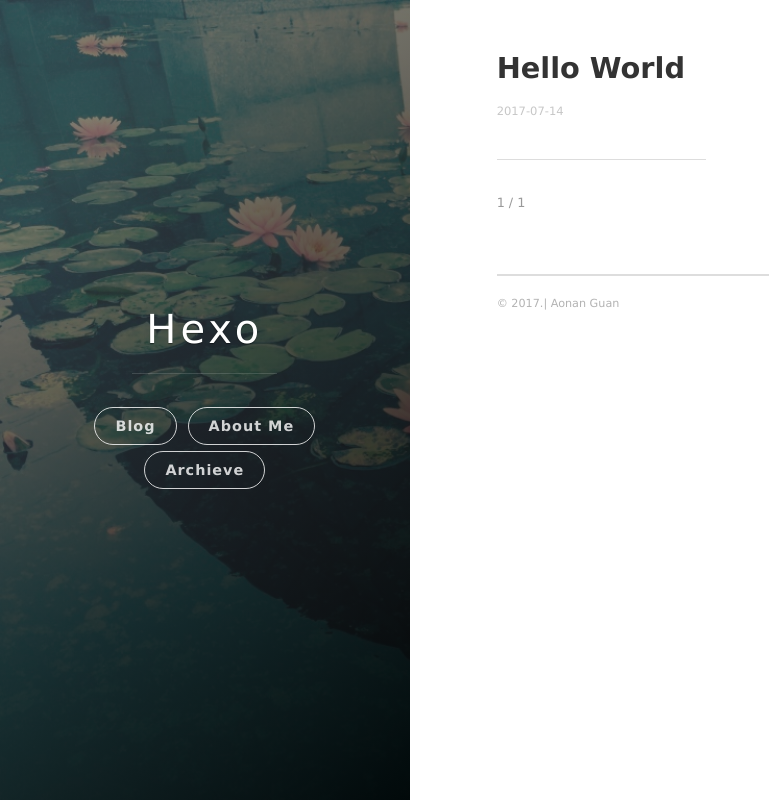
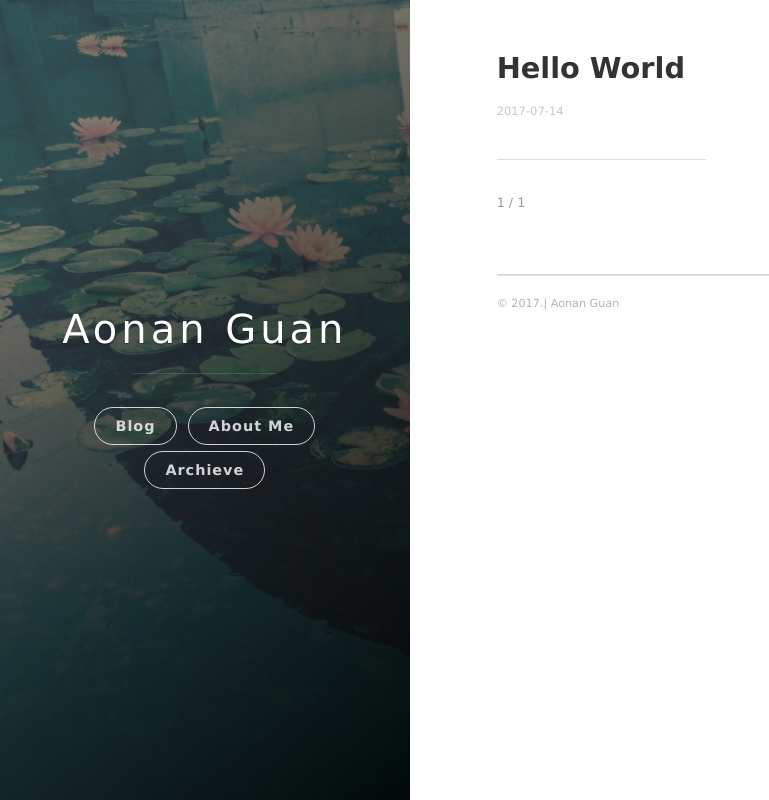
Before and after one commit to 0dd/0dd.github.io, a plain HTML site: page index.html in a window 1280 px wide. Shown: the whole page, without its empty margins (0-769 px from the left). Drawn offline with nearby package versions, Linux system fonts and the light colour scheme; some packages are replaced by stand-ins of ours.

Commit message:
Site updated: 2017-07-14 13:09:24

```diff
--- a/index.html
+++ b/index.html
@@ -7,7 +7,7 @@
 
 
     <title>
-      Hexo
+      Aonan Guan
     </title>
 
     <meta name="viewport" content="width=device-width, initial-scale=1, maximum-scale=1, user-scalable=no">
@@ -17,11 +17,11 @@
 
 
     <meta property="og:type" content="website">
-<meta property="og:title" content="Hexo">
+<meta property="og:title" content="Aonan Guan">
 <meta property="og:url" content="http://yoursite.com/index.html">
-<meta property="og:site_name" content="Hexo">
+<meta property="og:site_name" content="Aonan Guan">
 <meta name="twitter:card" content="summary">
-<meta name="twitter:title" content="Hexo">
+<meta name="twitter:title" content="Aonan Guan">
 
 
 
@@ -53,7 +53,7 @@
 
 
 
-        <h1 class="panel-cover__title panel-title"><a href="/" title="link to homepage">Hexo</a></h1>
+        <h1 class="panel-cover__title panel-title"><a href="/" title="link to homepage">Aonan Guan</a></h1>
         <hr class="panel-cover__divider" />
 
 
```
Also changed, not shown: 2017/07/14/hello-world/index.html (+5 -5 lines), archives/2017/07/index.html (+2 -2 lines), archives/2017/index.html (+2 -2 lines), archives/index.html (+2 -2 lines).
